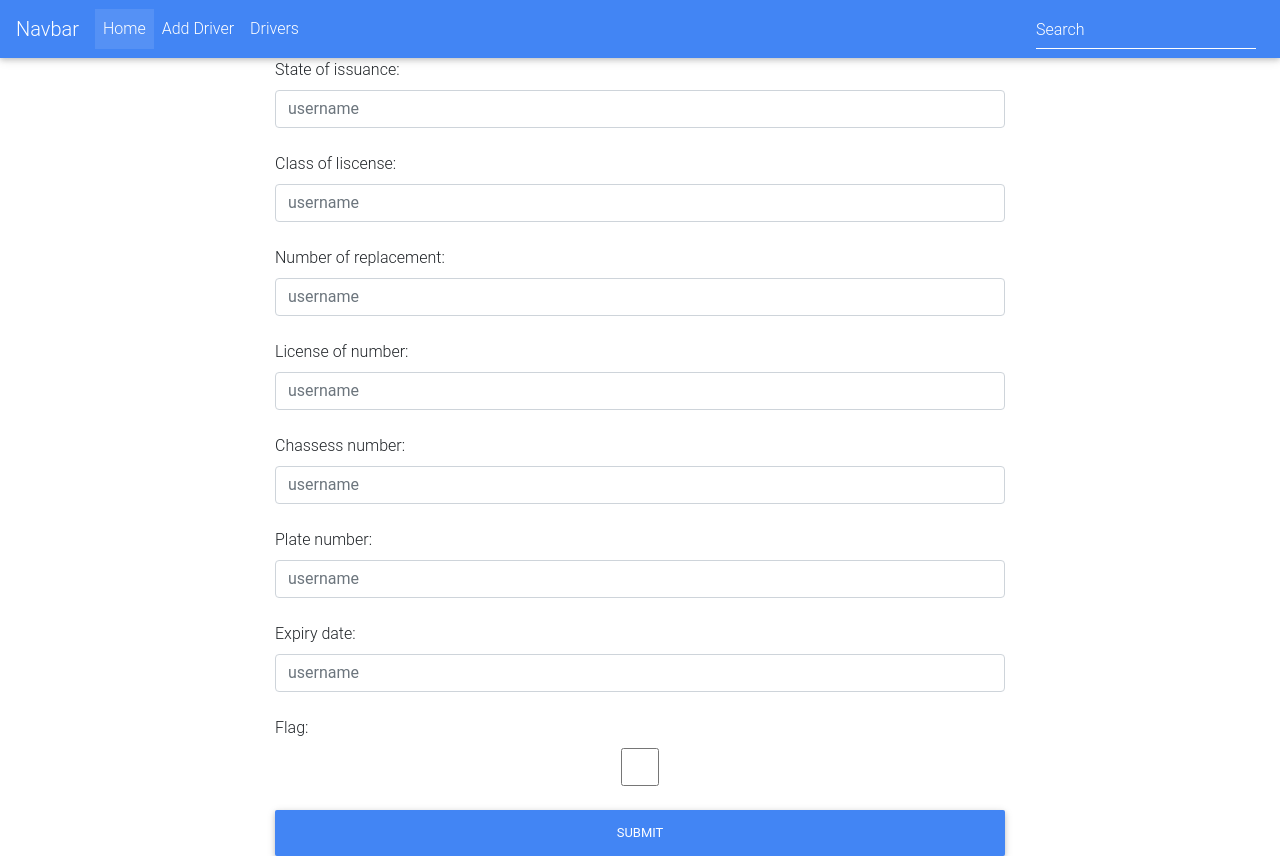
After one commit to miyanda2/Driver-Qr, a Django app: page /driver/1/liscense/add/ in a window 1280 px wide. The commit adds this page. Run offline with Django 3.2, Linux system fonts and the light colour scheme; tables that the repository leaves empty hold one stand-in row (values such as "Sample post"); parts of the project's set-up code (start-up, migrations or seed data) failed here and were passed over; some libraries are stand-ins or nearby versions; some web fonts are replaced.

Commit message:
added to the branh

```diff
--- a/driver/forms.py
+++ b/driver/forms.py
@@ -99,3 +99,21 @@ class LoginForm(AuthenticationForm):
         super().__init__(*args, **kwargs)
         self.fields['username'].widget.attrs.update({'class':'form-control mb-4','placeholder':'username'})
         self.fields['password'].widget.attrs.update({'class':'form-control mb-4','placeholder':'password'})
+
+
+
+class AddDriverFieldForm(forms.ModelForm):
+    def __init__(self, *args, **kwargs):
+        super().__init__(*args, **kwargs)
+        self.fields['state_of_issuance'].widget.attrs.update({'class':'form-control mb-4','placeholder':'username'})
+        self.fields['class_of_liscense'].widget.attrs.update({'class':'form-control mb-4','placeholder':'username'})
+        self.fields['number_of_replacement'].widget.attrs.update({'class':'form-control mb-4','placeholder':'username'})
+        self.fields['license_of_number'].widget.attrs.update({'class':'form-control mb-4','placeholder':'username'})
+        self.fields['chassess_number'].widget.attrs.update({'class':'form-control mb-4','placeholder':'username'})
+        self.fields['plate_number'].widget.attrs.update({'class':'form-control mb-4','placeholder':'username'})
+        self.fields['expiry_date'].widget.attrs.update({'class':'form-control mb-4','placeholder':'username'})
+        self.fields['flag'].widget.attrs.update({'class':'form-control mb-4','placeholder':'username'})
+
+    class Meta:
+        model = FieldNumber
+        exclude = ("driver",)
--- a/driver/models.py
+++ b/driver/models.py
@@ -46,7 +46,7 @@ class Driver(models.Model):
 
 
 class FieldNumber(models.Model):
-    driver =models.ForeignKey(Driver,models.CASCADE)
+    driver =models.OneToOneField(Driver,models.CASCADE)
     state_of_issuance = models.CharField(max_length=250, blank=True,null=True)
     class_of_liscense= models.CharField(max_length=250, blank=True,null=True)
     number_of_replacement = models.CharField(max_length=250, blank=True,null=True)
--- /dev/null
+++ b/driver/templates/driver/field_number/add.html
@@ -0,0 +1,27 @@
+{% extends 'driver/base.html'%}
+{% block title %} {{driver.name_of_driver}} {% endblock %}
+
+
+{% block content %}
+<div class="col-md-2"></div>
+<div class="col-md-8">
+<form class="" method="post" enctype="multipart/form-data">
+    {%  csrf_token %}
+    {{form.as_p}}
+    <!-- <div class="md-form form-group ">
+        <input type="text" name="name_of_driver" class="form-control" id="name_of_driver" placeholder="Name of Driver"> -->
+        <!-- {{form.state_of_issuance}}
+        <label for="formGroupExampleInputMD">State of Issuance</label>
+    </div>
+     -->
+    <!-- <div class="md-form form-group mb-4"> -->
+        <!-- <input type="text" name="name_of_driver" class="form-control" id="name_of_driver" placeholder="Name of Driver"> -->
+        <!-- {{form.class_of_liscense}}
+        <label for="formGroupExampleInputMD">Class of liscense</label>
+    </div> -->
+
+    <button class="btn btn-primary btn-block" type="submit">Submit</button>
+
+</form>
+</div>
+{% endblock %}
--- a/driver/views.py
+++ b/driver/views.py
@@ -1,4 +1,4 @@
-from django.shortcuts import render, get_object_or_404
+from django.shortcuts import render, get_object_or_404,redirect
 from django.http import HttpResponse
 from django.views.generic import (
     CreateView,
@@ -7,7 +7,7 @@ from django.views.generic import (
     ListView
 )
 from driver.models import Driver,FieldNumber
-from .forms import AddDriverForm, SignupForm
+from .forms import AddDriverForm, SignupForm,AddDriverFieldForm
 from  django.contrib.auth.models import User
 # Create your views here.
 
@@ -31,8 +31,27 @@ class DriverAddView(CreateView):
 
 class FieldNumberAddView(CreateView):
     model =FieldNumber
-    form_class= AddDriverForm
+    form_class= AddDriverFieldForm
     template_name= "driver/field_number/add.html"
+
+
+    def get(self, request,*args, **kwargs):
+        pk = self.kwargs['pk']
+        driver = get_object_or_404(Driver, pk=pk)
+        context = {
+            'driver':driver,
+            'form':self.form_class
+        }
+        print("Pk", pk)
+        return render(request, self.template_name, context)
+
+    def form_valid(self, form):
+        driver = Driver.objects.get(user=self.request.user)
+        form.instance.driver = driver
+        form.save()
+        redirect('/driver/{}'.format(driver.id))
+        return super().form_valid(form)
+
     # success_url = "/driver/drivers/"
 
     # def form_valid(self, form):
@@ -61,6 +80,7 @@ class ListDriverView(ListView):
     template_name="driver/list.html"
     context_object_name="drivers"
 
+
 class UserCreationView(CreateView):
     model = User
     form_class=SignupForm
--- a/mysite/urls.py
+++ b/mysite/urls.py
@@ -22,7 +22,8 @@ from driver.views import (
     DriverAddView,
     DetailDriverView,
     ListDriverView,
-    UserCreationView
+    UserCreationView,
+    FieldNumberAddView
 )
 from driver.forms import LoginForm
 from qr_code import urls as qr_code_urls
@@ -36,6 +37,7 @@ urlpatterns = [
     path('driver/add/',DriverAddView.as_view(), name="driver_add"),
     path('driver/drivers/',ListDriverView.as_view(), name="driver_list"),
     path('driver/<int:pk>/',DetailDriverView.as_view(), name="driver_detail"),
+    path('driver/<int:pk>/liscense/add/',FieldNumberAddView.as_view(), name="field_number"),
     path('qr_code',include(qr_code_urls, namespace="qr_code"))
 ]
 
```
Also changed, not shown: driver/templates/driver/detail.html (+6 -3 lines), driver/migrations/0008_auto_20191215_1956.py (added).
